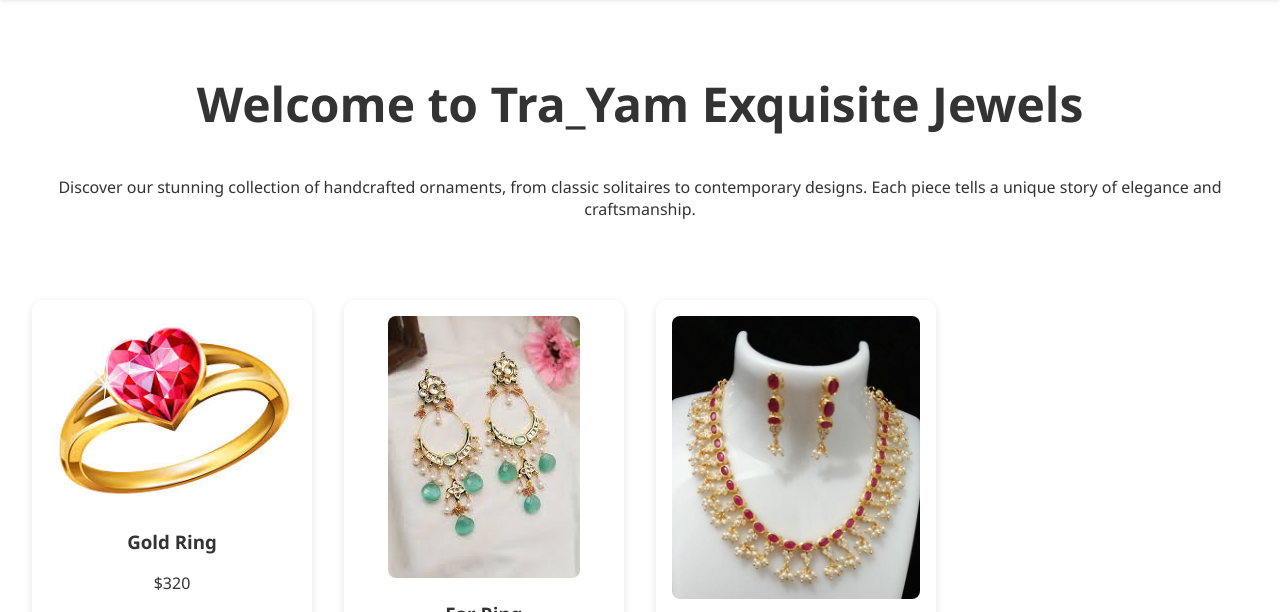
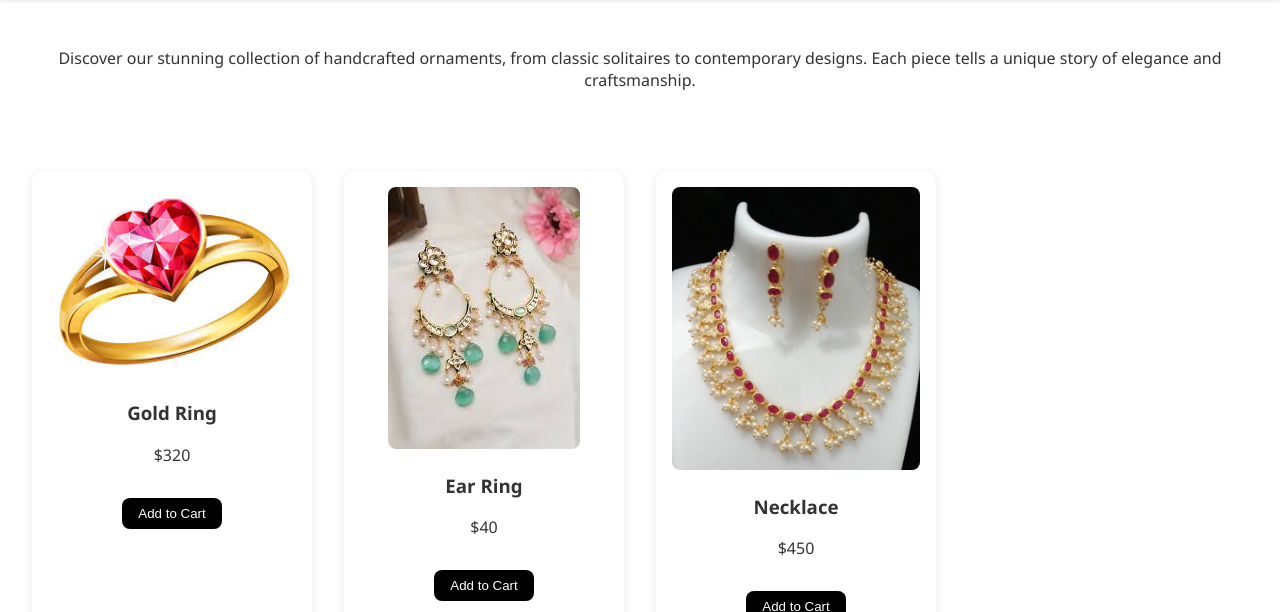
Before and after one commit to pvsreejith/TraYam, a plain HTML site: page index.html in a window 1280 px wide. Shown: the part 188-800 px from the top of the page. Drawn offline with Linux system fonts and the light colour scheme.

Commit message:
Update index.html

```diff
--- a/index.html
+++ b/index.html
@@ -25,7 +25,7 @@
      <section class="hero" style="transform: translateY(0px);">
         <div class="container">
             <div class="hero-content">
-			    <h1>Welcome to Tra_Yam Exquisite Jewels</h1>
+			   <!-- <h1>Welcome to Tra_Yam Jewels</h1> -->
                 <p>Discover our stunning collection of handcrafted ornaments, from classic solitaires to contemporary designs. Each piece tells a unique story of elegance and craftsmanship.</p>
             </div>
         </div>
```
